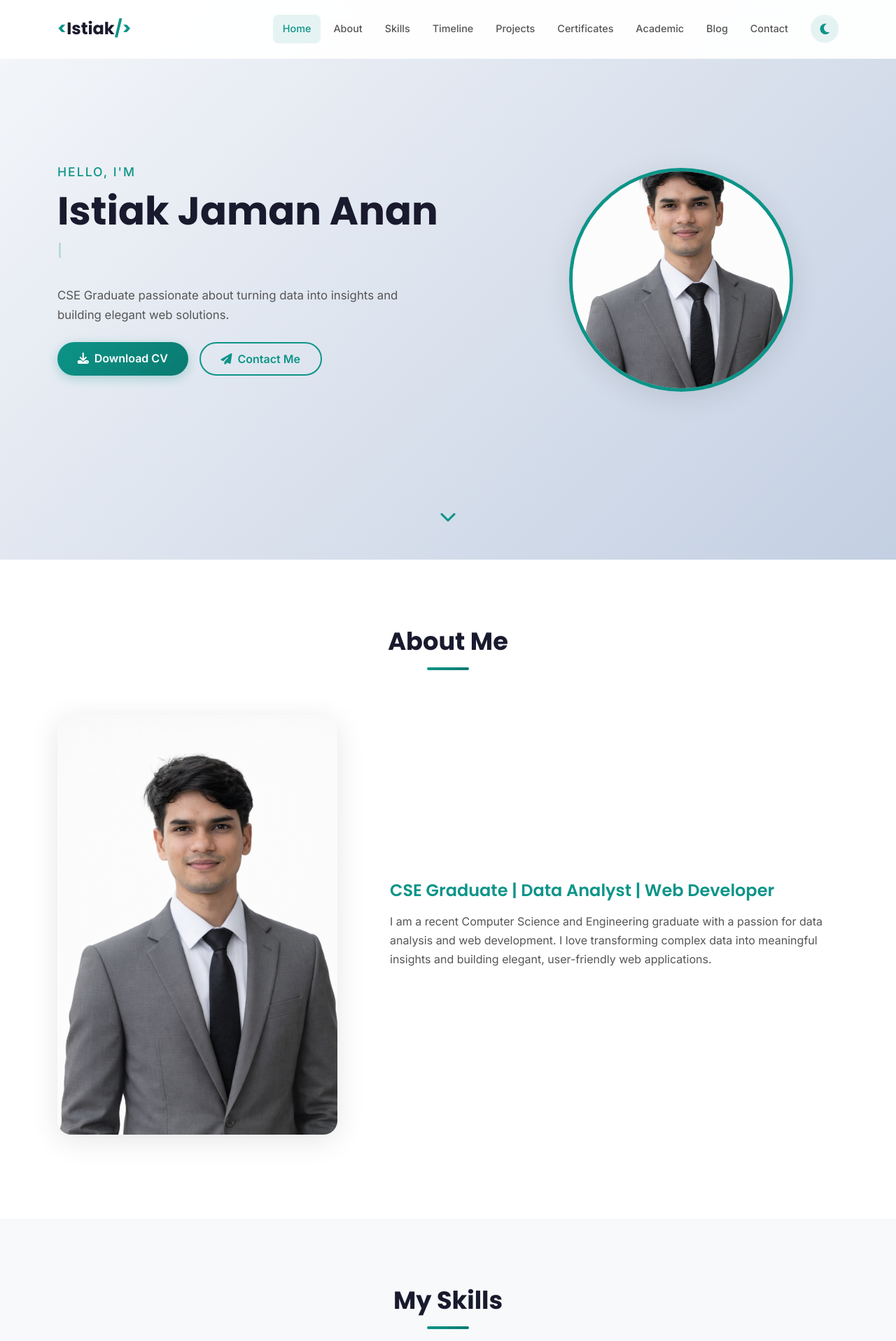
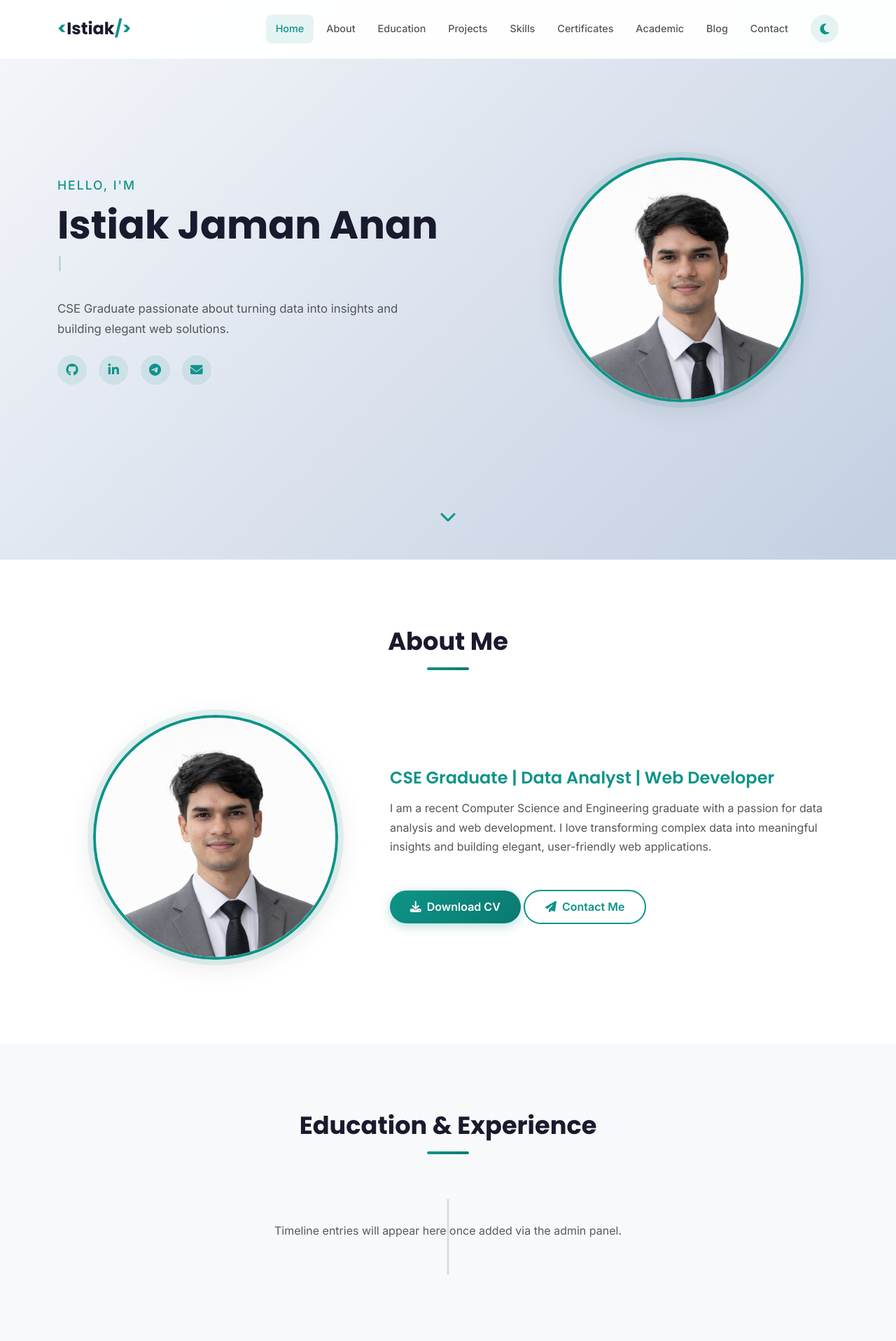
Before and after one commit to ijanan/Protfolio-WebSetup, a Django app: page / in a window 1280 px wide. Shown: the top 1917 px of the page at 70% size. Run offline with Django 3.2, Linux system fonts and the light colour scheme; data that the repository does not hold is empty.

Commit message:
fixed section

```diff
--- a/core/models.py
+++ b/core/models.py
@@ -12,6 +12,7 @@ class Profile(models.Model):
     resume = models.FileField(upload_to='resume/', blank=True)
     github_url = models.URLField(blank=True)
     linkedin_url = models.URLField(blank=True)
+    telegram_url = models.URLField(blank=True)
     email = models.EmailField()
     typing_texts = models.CharField(
         max_length=500, blank=True,
--- a/static/css/style.css
+++ b/static/css/style.css
@@ -303,15 +303,33 @@ img {
 
 .hero-image-wrapper {
     position: relative;
+    width: 350px;
+    height: 350px;
+    margin: 0 auto;
+    border-radius: 50%;
+    overflow: hidden;
+    border: 4px solid var(--accent);
+    box-shadow: 0 0 0 8px var(--accent-light), var(--shadow-lg);
+    transition: transform 0.4s ease, box-shadow 0.4s ease;
+}
+
+.hero-image-wrapper:hover {
+    transform: scale(1.03);
+    box-shadow: 0 0 0 12px var(--accent-light), 0 20px 60px rgba(0, 0, 0, 0.15);
 }
 
 .hero-image {
-    width: 320px;
-    height: 320px;
+    width: 100%;
+    height: 100%;
     border-radius: 50%;
     object-fit: cover;
-    border: 5px solid var(--accent);
-    box-shadow: var(--shadow-lg);
+    object-position: center top;
+    display: block;
+    transition: transform 0.4s ease;
+}
+
+.hero-image-wrapper:hover .hero-image {
+    transform: scale(1.05);
 }
 
 .hero-image-placeholder {
@@ -387,13 +405,33 @@ img {
    ======================================== */
 .about-image-wrapper {
     position: relative;
+    width: 350px;
+    height: 350px;
+    margin: 0 auto;
+    border-radius: 50%;
+    overflow: hidden;
+    border: 4px solid var(--accent);
+    box-shadow: 0 0 0 8px var(--accent-light), var(--shadow-lg);
+    transition: transform 0.4s ease, box-shadow 0.4s ease;
+}
+
+.about-image-wrapper:hover {
+    transform: scale(1.03);
+    box-shadow: 0 0 0 12px var(--accent-light), 0 20px 60px rgba(0, 0, 0, 0.15);
 }
 
 .about-image {
     width: 100%;
-    max-width: 400px;
-    border-radius: 20px;
-    box-shadow: var(--shadow-lg);
+    height: 100%;
+    border-radius: 50%;
+    object-fit: cover;
+    object-position: center top;
+    display: block;
+    transition: transform 0.4s ease;
+}
+
+.about-image-wrapper:hover .about-image {
+    transform: scale(1.05);
 }
 
 .about-image-placeholder {
@@ -1270,11 +1308,16 @@ img {
         font-size: 2.5rem;
     }
 
-    .hero-image,
+    .hero-image-wrapper,
     .hero-image-placeholder {
         width: 250px;
         height: 250px;
         margin-top: 2rem;
+    }
+
+    .about-image-wrapper {
+        width: 280px;
+        height: 280px;
     }
 
     .timeline::before {
--- a/templates/base.html
+++ b/templates/base.html
@@ -44,9 +44,9 @@
                 <ul class="navbar-nav ms-auto">
                     <li class="nav-item"><a class="nav-link" href="{% url 'core:index' %}#hero">Home</a></li>
                     <li class="nav-item"><a class="nav-link" href="{% url 'core:index' %}#about">About</a></li>
+                    <li class="nav-item"><a class="nav-link" href="{% url 'core:index' %}#timeline">Education</a></li>
+                    <li class="nav-item"><a class="nav-link" href="{% url 'core:index' %}#projects">Projects</a></li>
                     <li class="nav-item"><a class="nav-link" href="{% url 'core:index' %}#skills">Skills</a></li>
-                    <li class="nav-item"><a class="nav-link" href="{% url 'core:index' %}#timeline">Timeline</a></li>
-                    <li class="nav-item"><a class="nav-link" href="{% url 'core:index' %}#projects">Projects</a></li>
                     <li class="nav-item"><a class="nav-link" href="{% url 'core:index' %}#certificates">Certificates</a></li>
                     <li class="nav-item"><a class="nav-link" href="{% url 'core:index' %}#academic">Academic</a></li>
                     <li class="nav-item"><a class="nav-link" href="{% url 'core:blog_list' %}">Blog</a></li>
--- a/templates/index.html
+++ b/templates/index.html
@@ -19,24 +19,11 @@
                     CSE Graduate passionate about turning data into insights and building elegant web solutions.
                     {% endif %}
                 </p>
-                <div class="hero-buttons">
-                    <a href="{% url 'core:download_resume' %}" class="btn btn-primary-custom">
-                        <i class="fas fa-download me-2"></i>Download CV
-                    </a>
-                    <a href="#contact" class="btn btn-outline-custom">
-                        <i class="fas fa-paper-plane me-2"></i>Contact Me
-                    </a>
-                </div>
                 <div class="hero-social">
-                    {% if profile and profile.github_url %}
-                    <a href="{{ profile.github_url }}" target="_blank" rel="noopener" aria-label="GitHub"><i class="fab fa-github"></i></a>
-                    {% endif %}
-                    {% if profile and profile.linkedin_url %}
-                    <a href="{{ profile.linkedin_url }}" target="_blank" rel="noopener" aria-label="LinkedIn"><i class="fab fa-linkedin-in"></i></a>
-                    {% endif %}
-                    {% if profile %}
-                    <a href="mailto:{{ profile.email }}" aria-label="Email"><i class="fas fa-envelope"></i></a>
-                    {% endif %}
+                    <a href="{% if profile and profile.github_url %}{{ profile.github_url }}{% else %}#{% endif %}" target="_blank" rel="noopener" aria-label="GitHub"><i class="fab fa-github"></i></a>
+                    <a href="{% if profile and profile.linkedin_url %}{{ profile.linkedin_url }}{% else %}#{% endif %}" target="_blank" rel="noopener" aria-label="LinkedIn"><i class="fab fa-linkedin-in"></i></a>
+                    <a href="{% if profile and profile.telegram_url %}{{ profile.telegram_url }}{% else %}#{% endif %}" target="_blank" rel="noopener" aria-label="Telegram"><i class="fab fa-telegram-plane"></i></a>
+                    <a href="{% if profile %}mailto:{{ profile.email }}{% else %}#{% endif %}" aria-label="Email"><i class="fas fa-envelope"></i></a>
                 </div>
             </div>
             <div class="col-lg-5 text-center" data-aos="fade-left" data-aos-duration="1000">
@@ -103,51 +90,21 @@
                         {% endif %}
                     </div>
                 </div>
+                <div class="about-buttons mt-4">
+                    <a href="{% url 'core:download_resume' %}" class="btn btn-primary-custom">
+                        <i class="fas fa-download me-2"></i>Download CV
+                    </a>
+                    <a href="#contact" class="btn btn-outline-custom">
+                        <i class="fas fa-paper-plane me-2"></i>Contact Me
+                    </a>
+                </div>
             </div>
         </div>
     </div>
 </section>
 
-<!-- ==================== SKILLS SECTION ==================== -->
-<section id="skills" class="section-padding section-bg-alt">
-    <div class="container">
-        <div class="section-header" data-aos="fade-up">
-            <h2 class="section-title">My Skills</h2>
-            <div class="section-divider"></div>
-            <p class="section-subtitle">Technologies and tools I work with</p>
-        </div>
-        {% for category_name, skills_list in skill_categories.items %}
-        <div class="skill-category" data-aos="fade-up" data-aos-delay="{{ forloop.counter0|add:forloop.counter0 }}00">
-            <h4 class="skill-category-title">
-                <i class="fas fa-layer-group me-2"></i>{{ category_name }}
-            </h4>
-            <div class="row">
-                {% for skill in skills_list %}
-                <div class="col-md-6 mb-3">
-                    <div class="skill-item">
-                        <div class="skill-info">
-                            <span class="skill-name">
-                                {% if skill.icon_class %}<i class="{{ skill.icon_class }} me-2"></i>{% endif %}
-                                {{ skill.name }}
-                            </span>
-                            <span class="skill-percent">{{ skill.proficiency }}%</span>
-                        </div>
-                        <div class="skill-bar">
-                            <div class="skill-progress" data-width="{{ skill.proficiency }}"></div>
-                        </div>
-                    </div>
-                </div>
-                {% endfor %}
-            </div>
-        </div>
-        {% empty %}
-        <p class="text-center text-muted">Skills will be displayed here once added via the admin panel.</p>
-        {% endfor %}
-    </div>
-</section>
-
 <!-- ==================== TIMELINE SECTION ==================== -->
-<section id="timeline" class="section-padding">
+<section id="timeline" class="section-padding section-bg-alt">
     <div class="container">
         <div class="section-header" data-aos="fade-up">
             <h2 class="section-title">Education & Experience</h2>
@@ -196,7 +153,7 @@
 </section>
 
 <!-- ==================== PROJECTS SECTION ==================== -->
-<section id="projects" class="section-padding section-bg-alt">
+<section id="projects" class="section-padding">
     <div class="container">
         <div class="section-header" data-aos="fade-up">
             <h2 class="section-title">My Projects</h2>
@@ -250,6 +207,44 @@
             </div>
             {% endfor %}
         </div>
+    </div>
+</section>
+
+<!-- ==================== SKILLS SECTION ==================== -->
+<section id="skills" class="section-padding section-bg-alt">
+    <div class="container">
+        <div class="section-header" data-aos="fade-up">
+            <h2 class="section-title">My Skills</h2>
+            <div class="section-divider"></div>
+            <p class="section-subtitle">Technologies and tools I work with</p>
+        </div>
+        {% for category_name, skills_list in skill_categories.items %}
+        <div class="skill-category" data-aos="fade-up" data-aos-delay="{{ forloop.counter0|add:forloop.counter0 }}00">
+            <h4 class="skill-category-title">
+                <i class="fas fa-layer-group me-2"></i>{{ category_name }}
+            </h4>
+            <div class="row">
+                {% for skill in skills_list %}
+                <div class="col-md-6 mb-3">
+                    <div class="skill-item">
+                        <div class="skill-info">
+                            <span class="skill-name">
+                                {% if skill.icon_class %}<i class="{{ skill.icon_class }} me-2"></i>{% endif %}
+                                {{ skill.name }}
+                            </span>
+                            <span class="skill-percent">{{ skill.proficiency }}%</span>
+                        </div>
+                        <div class="skill-bar">
+                            <div class="skill-progress" data-width="{{ skill.proficiency }}"></div>
+                        </div>
+                    </div>
+                </div>
+                {% endfor %}
+            </div>
+        </div>
+        {% empty %}
+        <p class="text-center text-muted">Skills will be displayed here once added via the admin panel.</p>
+        {% endfor %}
     </div>
 </section>
 
```
Also changed, not shown: core/migrations/0002_profile_telegram_url.py (added).
